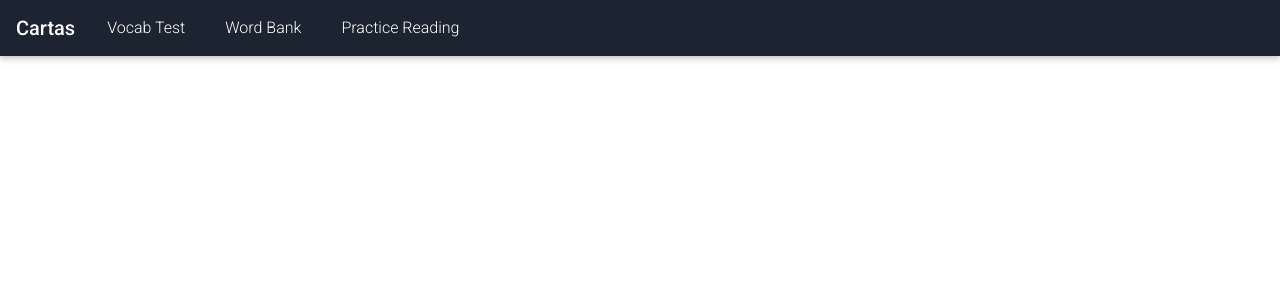
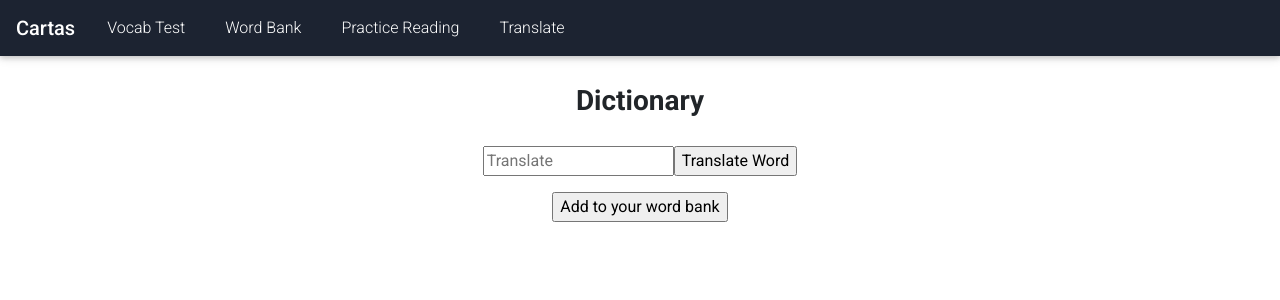
Before and after one commit to ew616/spanish-flashcard-react-app, a React (Create React App) app: page /MerriamApiCall in a window 1280 px wide. Shown: the top 300 px of the page. Built offline with nearby package versions, Linux system fonts and the light colour scheme.

Commit message:
translate route added, calls from dictionary api

```diff
--- a/src/App.js
+++ b/src/App.js
@@ -7,8 +7,8 @@ import AddingToBankRoute from './AddingToBankRoute';
 import NavbarPage from "./NavbarPage";
 import 'bootstrap/dist/css/bootstrap.min.css';
 import 'mdbreact/dist/css/mdb.css';
-import { MDBContainer } from "mdbreact";
 import ArticleFetching from "./ArticleFetching";
+import MerriamApiCall from "./MerriamApiCall";
 
 
 function App() {
@@ -18,10 +18,13 @@ function App() {
         <NavbarPage />
 
           <Switch>
-            <Route  path='/TestYourself' component={TestYourself}/>
-            <Route  path='/AddingToBankRoute' component={AddingToBankRoute}/>
-            <Route  path='/ArticleFetching' component={ArticleFetching}/>
+            <Route path='/TestYourself' component={TestYourself}/>
+            <Route exact path='/' component={AddingToBankRoute}/>
+            <Route path='/AddingToBankRoute' component={AddingToBankRoute}/>
+            <Route path='/ArticleFetching' component={ArticleFetching}/>
+            <Route path='/MerriamApiCall' component={MerriamApiCall}/>
           </Switch>
+
     </div>
   );
 }
--- a/src/Flashcard.js
+++ b/src/Flashcard.js
@@ -1,45 +1,41 @@
-import React, { useState, useEffect, useRef } from 'react';
+import React, { useState, useEffect, useRef } from "react";
+
+// Creates Flashcard module/animation logic, just needs to be passed the two words, probably better design to have them come off one props object, to be refactored
 
 export default function Flashcard({ spanishWord, englishWord }) {
-    //Destructuring, adds two consts set false to useState
-    const [ flip, setFlip ] = useState(false)
-    const [ height, setHeight ] = useState('initial')
-    const frontEl = useRef()
-    const backEl = useRef()
+  const [flip, setFlip] = useState(false);
+  const [height, setHeight] = useState("initial");
+  const frontEl = useRef();
+  const backEl = useRef();
 
   function setMaxHeight() {
-        const frontHeight = frontEl.current.getBoundingClientRect().height
-        const backHeight = backEl.current.getBoundingClientRect().height
+    const frontHeight = frontEl.current.getBoundingClientRect().height;
+    const backHeight = backEl.current.getBoundingClientRect().height;
 
-        setHeight(Math.max(frontHeight, backHeight, 100))
+    setHeight(Math.max(frontHeight, backHeight, 100));
   }
 
-    useEffect(setMaxHeight, [spanishWord, englishWord,])
+  useEffect(setMaxHeight, [spanishWord, englishWord]);
   useEffect(() => {
-        window.addEventListener('resize', setMaxHeight)
-        return () => window.removeEventListener('resize', setMaxHeight)
-    }, [])
+    window.addEventListener("resize", setMaxHeight);
+    return () => window.removeEventListener("resize", setMaxHeight);
+  }, []);
 
   return (
     <div
       //if flip is true, set the className to flip otherwise, set it to nothing
-            className = { `card ${flip ? 'flip' : ''}` }
+      //Then, on click, flip will toggle back between true and false, triggering the css animation
+      className={`card ${flip ? "flip" : ""}`}
       style={{ height: height }}
-        //Then, on click, flip will toggle back between true and false, triggering the css animation
-            onClick = {() => setFlip(!flip)}>
-
-        {/* Sets the front of the card, populates with question and the 4 options */}
-            <div className = 'front' ref={frontEl}>
-
-            {/* if flip is true, show the answer, else show the questions and options */}
+      onClick={() => setFlip(!flip)}
+    >
+      <div className="front" ref={frontEl}>
         {flip ? spanishWord : englishWord}
       </div>
 
-        {/* Sets the back of the card to a separate div containing the answer */}
-            <div className = 'back' ref={backEl}>
+      <div className="back" ref={backEl}>
         {spanishWord}
       </div>
-
     </div>
-    )
+  );
 }
--- /dev/null
+++ b/src/MerriamApiCall.js
@@ -0,0 +1,83 @@
+import React, { useEffect, useState } from 'react';
+import MasterWordBank from './MasterWordBank';
+import { v4 as uuid } from "uuid";
+
+function MerriamApiCall() {
+
+    const [dictData, setDictData] = useState([]);
+    const [inputData, setInputData] = useState('');
+    const [words, setWords] = useState(MasterWordBank)
+
+// Calls definition from Dict API and sets the data to correct piece of state
+// Interpolates the users input to the API call
+
+    async function fetchDictData() {
+        let word = inputData.toLowerCase();
+
+        fetch(`https://www.dictionaryapi.com/api/v3/references/spanish/json/${word}?key=93d0c6b2-3ee2-4da3-9e91-72cadefeee94`)
+        .then((response) => response.json())
+        .then((data) => {
+            console.log(data)
+            setDictData(data)
+        })
+        .catch((err) => {
+           return alert('Sorry, we couldnt find that word')
+        });
+    }
+
+    function handleSubmit(e) {
+        e.preventDefault();
+        fetchDictData();
+        e.target.reset();
+      }
+
+//Takes the first definition from API and saves it to new obj, pushes that obj to MasterWordBank
+
+    const addTranslatedWord = (e) => {
+        e.preventDefault();
+
+        const newWord = {
+          spanishWord: inputData,
+          englishWord: dictData[0].shortdef[0],
+          id: uuid()
+        }
+        setWords([...words, newWord]);
+        MasterWordBank.push(newWord);
+    };
+
+//Loops through definitions and returns them in an ol
+//Button to add to MasterWordBank
+
+    return <div>
+    <h3 className='article-list-title'>Dictionary</h3>
+
+    <form onSubmit={handleSubmit} className='centered'>
+      <input
+        type="text"
+        name="translate"
+        placeholder="Translate"
+        onChange={(e) => setInputData(e.target.value)}
+        required
+      />
+    <input type="submit" value="Translate Word" />
+    </form>
+
+    <ol>
+  {dictData.map((word) => {
+    return (
+      <div key={word.meta.uuid} className='article-list-item'>
+            <li>
+                <h6><strong>{word.hwi.hw}</strong>: {word.shortdef[0]}</h6>
+            </li>
+      </div>
+    );
+  })}
+  </ol>
+
+    <form onSubmit={addTranslatedWord} className='centered'>
+        <input type="submit" value="Add to your word bank" />
+    </form>
+</div>
+}
+
+export default MerriamApiCall
--- a/src/NavbarPage.js
+++ b/src/NavbarPage.js
@@ -32,6 +32,9 @@ function toggleCollapse() {
             <MDBNavItem className='navbar-item'>
               <MDBNavLink to="/ArticleFetching">Practice Reading</MDBNavLink>
             </MDBNavItem>
+            <MDBNavItem className='navbar-item'>
+              <MDBNavLink to="/MerriamApiCall">Translate</MDBNavLink>
+            </MDBNavItem>
             {/* <MDBNavItem>
               <MDBDropdown>
                 <MDBDropdownToggle nav caret>
--- a/src/NewWordForm.js
+++ b/src/NewWordForm.js
@@ -9,7 +9,6 @@ function NewWordForm({ addNewWord }) {
     addNewWord(spanishWord, englishWord);
     e.target.reset();
   };
-
 
   return (
     <form onSubmit={handleSubmit} className='centered'>
```
Also changed, not shown: src/GenerateAllCards.js (+5 -5 lines), src/TestYourself.js (+6 -7 lines), 1 other file (tests, documents, lock files or other folders). Lines whose indentation alone changed are shown as unchanged.
